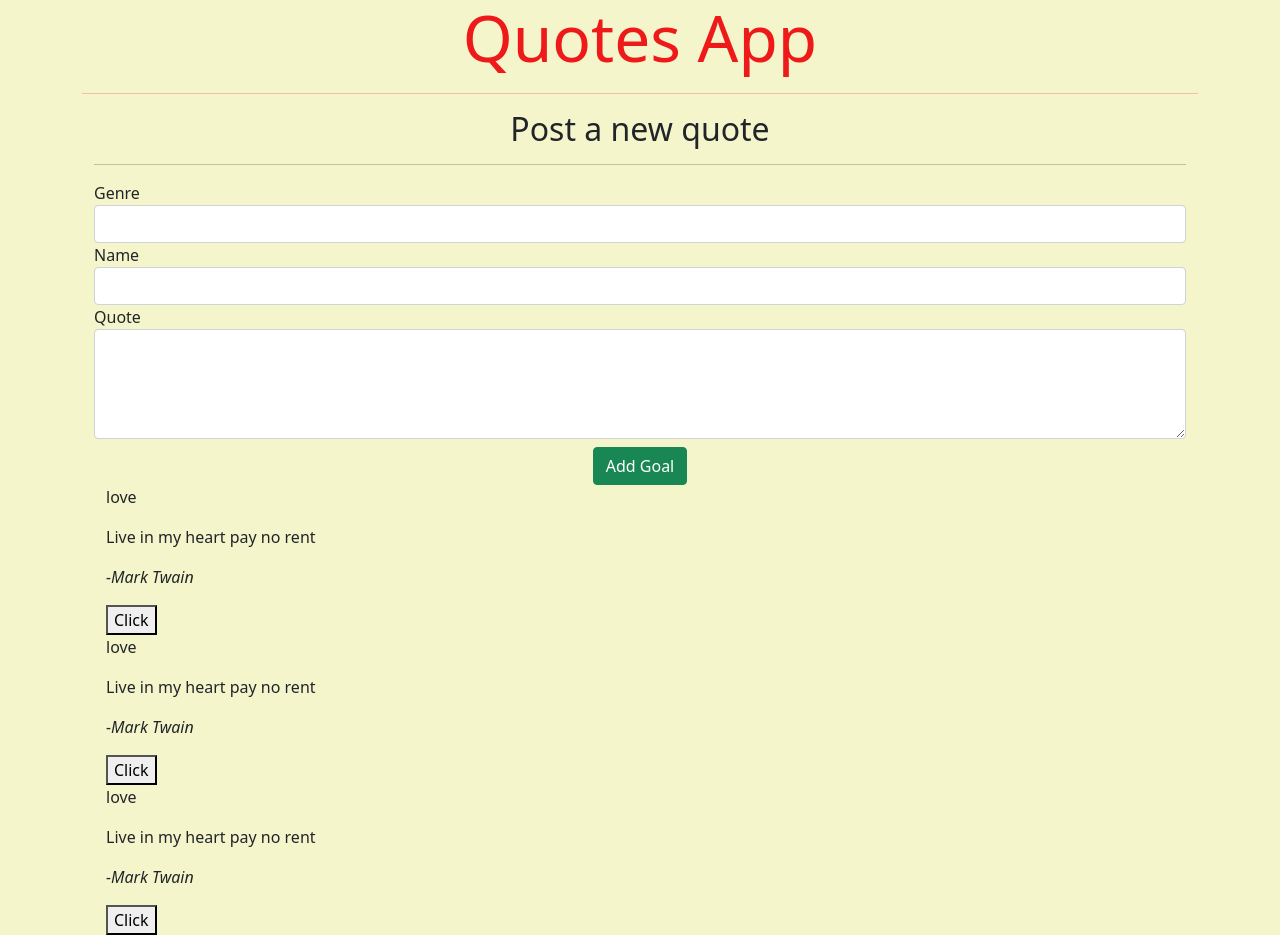
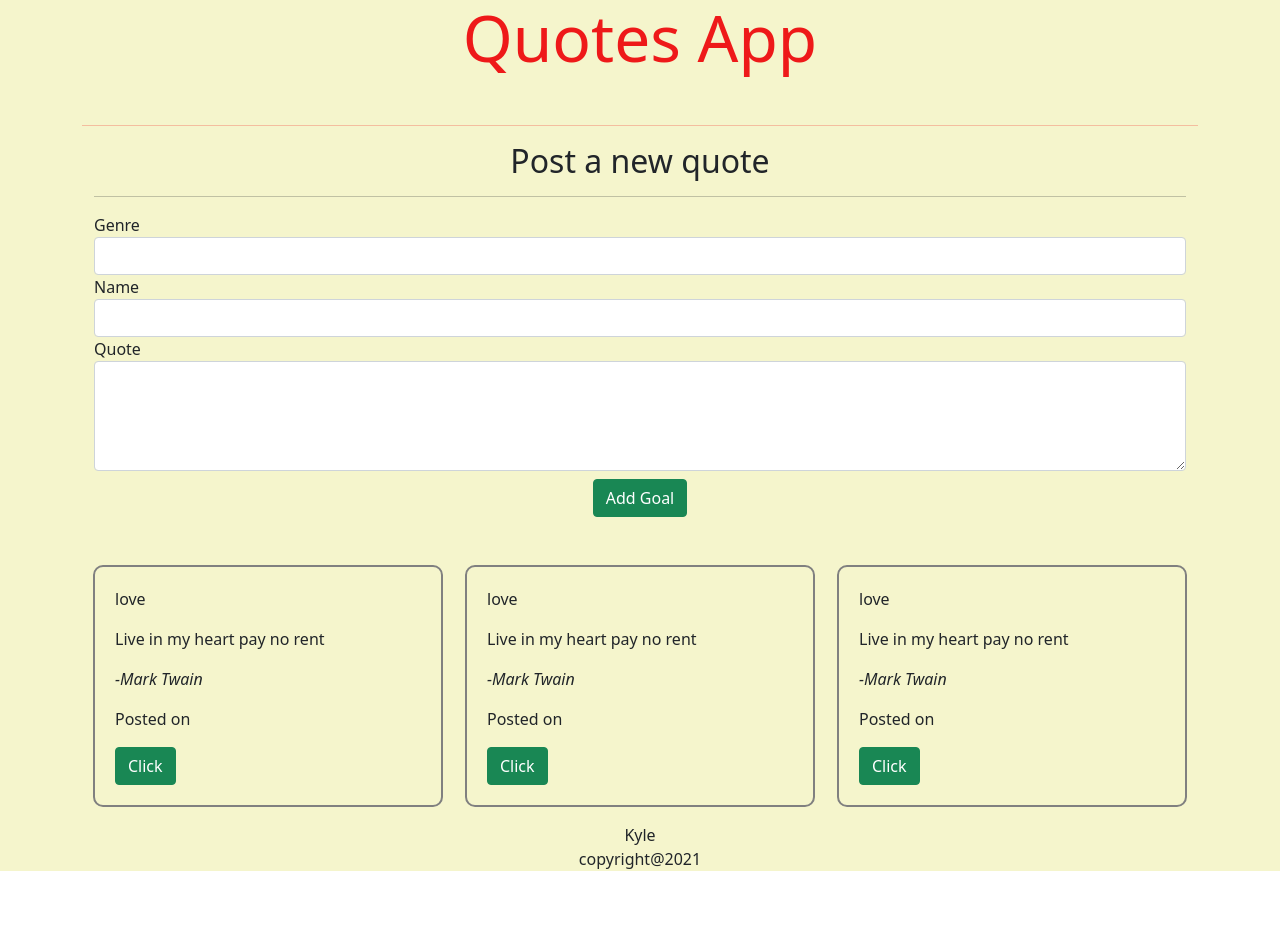
Before and after one commit to KyleTrippK/Quotes_App, an Angular app in the folder Quotes-App/: page / in a window 1280 px wide. After the commit the page ends 887 px from the top, so only its background shows below. Built offline with nearby package versions, Linux system fonts and the light colour scheme.

Commit message:
adds date to the app

```diff
--- a/Quotes-App/src/app/components/quotes/quotes.component.html
+++ b/Quotes-App/src/app/components/quotes/quotes.component.html
@@ -1,18 +1,24 @@
 <div class="container">
-    <h1 class="text-center">Quotes App</h1>
+    <h1 class="text-center mb-5">Quotes App</h1>
     <hr>
     <div>
         <app-add-quotes (displayQuote)="showAddedQuote($event)"></app-add-quotes>
     </div>
-    <div class="row container bod">
-        <div class="col-sm-4">
-            <div *ngFor = 'let quotes of quote;let i = index'>
+    <div class="container">
+        <div class="row">
+            <div class="col-sm-3 mt-5 quoteCard" *ngFor = 'let quotes of quote;let i = index'>
                     <p>{{quotes.genre}}</p>
                     <p>{{quotes.quote}}</p>
                     <p><i>-{{quotes.author}}</i></p>
+                    <p>Posted on {{quotes.datePost|date}}</p>
                     <app-more-info *ngIf='quotes.showInfo' [quote] = 'quotes' (quotesDelete)= "removeQuotes($event, i)"></app-more-info>
-                    <button (click)='toggleInfo(i)'>Click</button>
+                    <button (click)='toggleInfo(i)' class="btn btn-success button">Click</button>
             </div>
         </div>
     </div>
 </div>
+<footer>
+    <div class="mt-3 text-center">
+        <p>Kyle <br> copyright@2021</p>
+    </div>
+</footer>
--- a/Quotes-App/src/app/quotes.ts
+++ b/Quotes-App/src/app/quotes.ts
@@ -1,6 +1,6 @@
 export class Quotes {
-    showInfo!: boolean;
-    constructor(public author: string, public genre: string, public quote: string, public moreInfo: string){
+    public showInfo!: boolean;
+    constructor(public author: string, public genre: string, public quote: string, public moreInfo: string, public datePost: Date){
         this.showInfo=false;
     }
     //author!: string;
```
